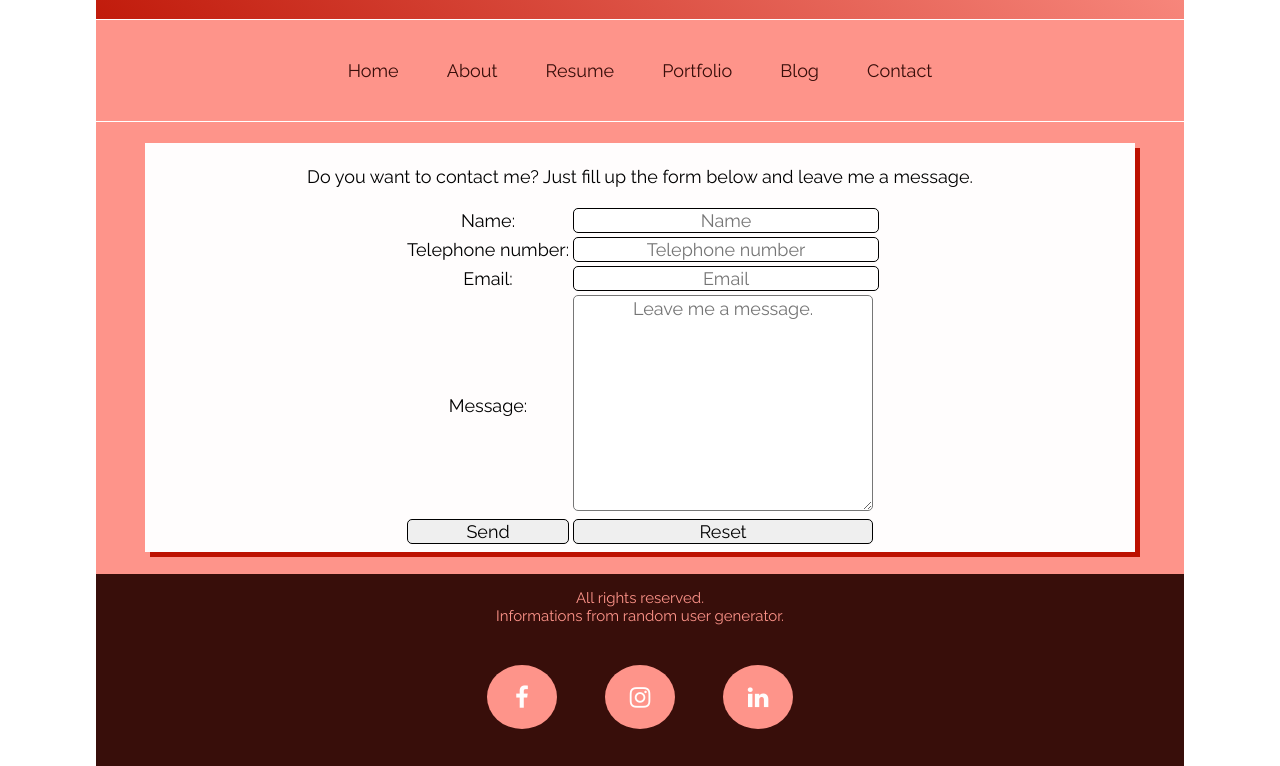
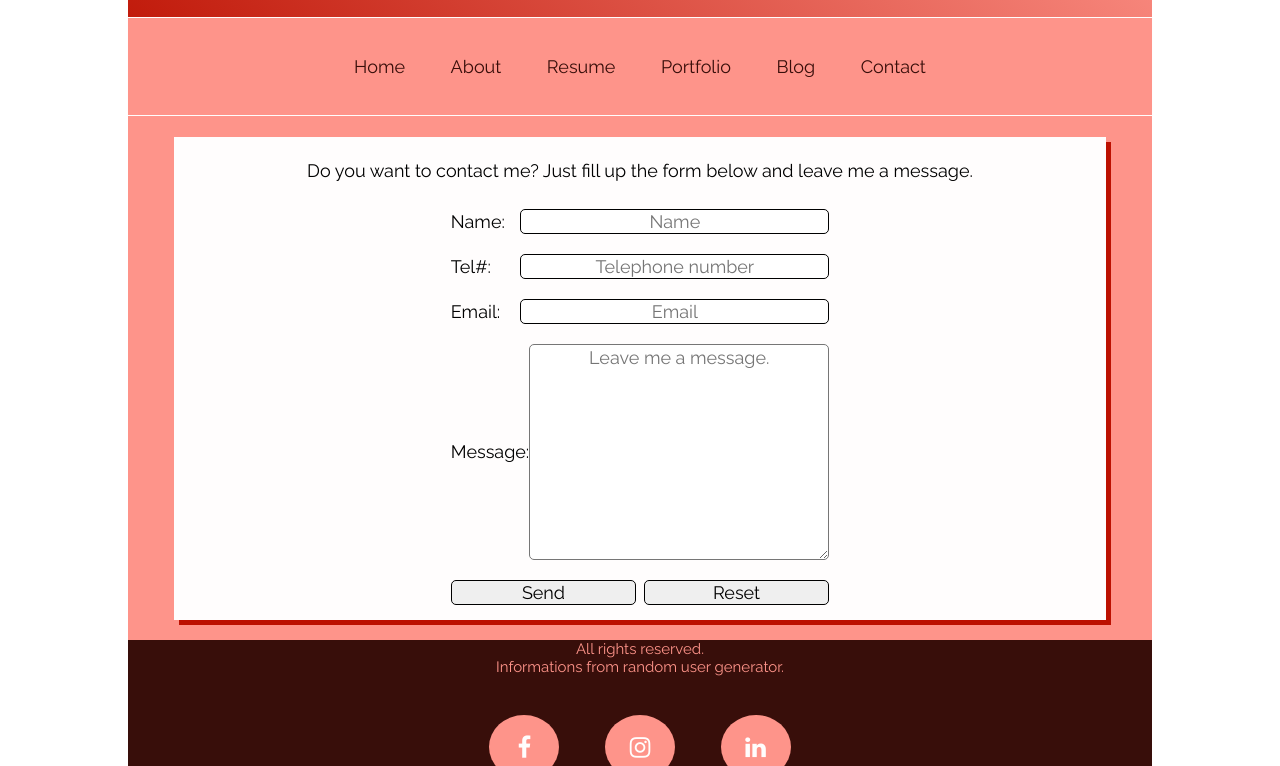
Before and after one commit to Jozelle024/demoWeek1, a website: page html/contact.html in a window 1280 px wide. Shown: the part 146-912 px from the top of the page. Drawn offline with nearby package versions, Linux system fonts and the light colour scheme.

Commit message:
contact.html

```diff
--- a/html/contact.html
+++ b/html/contact.html
@@ -6,13 +6,14 @@
     <meta name="viewport" content="width=device-width, initial-scale=1.0">
     <meta http-equiv="X-UA-Compatible" content="ie=edge">
     <title>Contact</title>
-    <link rel="stylesheet" href="../css/flex.css">
+    <link rel="stylesheet" href="../css/sass.css">
     <link rel="stylesheet" href="https://cdnjs.cloudflare.com/ajax/libs/font-awesome/4.7.0/css/font-awesome.min.css">
     <link href='https://fonts.googleapis.com/css?family=Raleway' rel='stylesheet'>
     <link href='https://fonts.googleapis.com/css?family=Dancing Script' rel='stylesheet'>
 </head>
 
 <body onload="pageLoad()">
+    <div id="allContent">
         <header>
             <div class="title">
                 <h1 id="headName">Contact</h1>
@@ -49,39 +50,31 @@
         <main>
             <section id="contact">
                 <p>Do you want to contact me? Just fill up the form below and leave me a message.</p>
-            <form action="" method="POST">
-                <table>
-                    <tr>
-                        <td> Name: </td>
-                        <td>
-                            <input type="text" id="name" placeholder="Name" required> </td>
-                    </tr>
-                    <tr>
-                        <td>Telephone number:</td>
-                        <td>
+                <form action="" method="POST" id="form">
+                    <div>
+                        <p> Name: </p>
+                        <input type="text" id="name" placeholder="Name" required>
+                    </div>
+                    <div>
+                        <p> Tel#: </p>
                         <input type="tel" id="tel" placeholder="Telephone number" required>
-                        </td>
-                    </tr>
-                    <tr>
-                        <td>Email:</td>
-                        <td>
+
+                    </div>
+                    <div>
+                        <p>Email: </p>
                         <input type="email" id="email" placeholder="Email" required>
-                        </td>
-                    </tr>
-                    <tr>
-                        <td> Message:</td>
-                        <td>
-                            <textarea name="" id="" cols="30" rows="10" placeholder="Leave me a message." required></textarea> </td>
-                    </tr>
-                    <tr>
-                        <td>
+
+                    </div>
+                    <div>
+                        <p>Message: </p>
+                        <textarea name="" id="" cols="30" rows="10" placeholder="Leave me a message." required></textarea>
+
+                    </div>
+
+                    <div>
                         <input type="submit" value="Send" id="data" class="button">
-                        </td>
-                        <td>
-                            <input type="reset" value="Reset">
-                        </td>
-                    </tr>
-                </table>
+                        <input type="reset" value="Reset" class="button">
+                    </div>
                 </form>
             </section>
         </main>
@@ -108,7 +101,7 @@
         <script src="../node_modules/jquery/dist/jquery.js"></script>
         <script src="../javascript/index.js"></script>
         <script src="../javascript/userGenerator.js"></script>
-
+    </div>
 </body>
 
 </html>
--- a/sass/_form.scss
+++ b/sass/_form.scss
@@ -1,9 +1,25 @@
-
+form{
+    display: flex;
+    flex-direction: column;
+    div{
+        display: flex;
+        width: 100%;
+        justify-content: space-between;
+        margin: 10px 0;
+        p{
+            margin: 0;
+        }
+    }
+    .button {
+        width: 49%;
+    }
+}
 input{
-    border: 1px 0px solid black;
+    border: 1px solid black;
     border-radius: 5px;
-    width: 100%;
+    width: 80%;
 }
 textarea {
     border-radius: 5px;
+    width: 80%;
 }
--- a/sass/sass.scss
+++ b/sass/sass.scss
@@ -2,6 +2,7 @@
 @import "_fonts.scss";
 @import "_body.scss";
 @import "_footer.scss";
-@import "_form.scss";
+
 @import "_header.scss";
 @import "_main.scss";
+@import "_form.scss";
```
Also changed, not shown: css/sass.css. Lines whose indentation alone changed are shown as unchanged.
